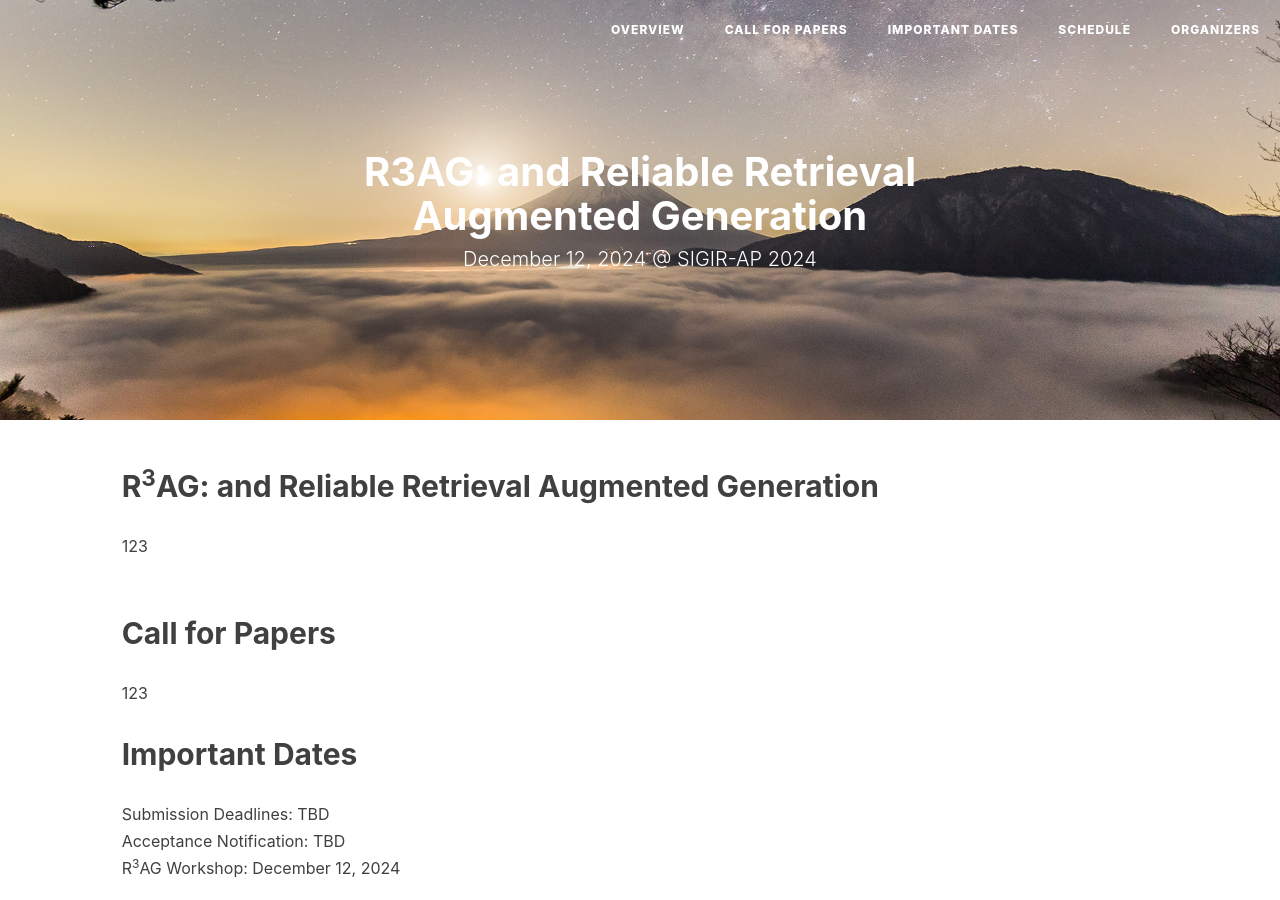
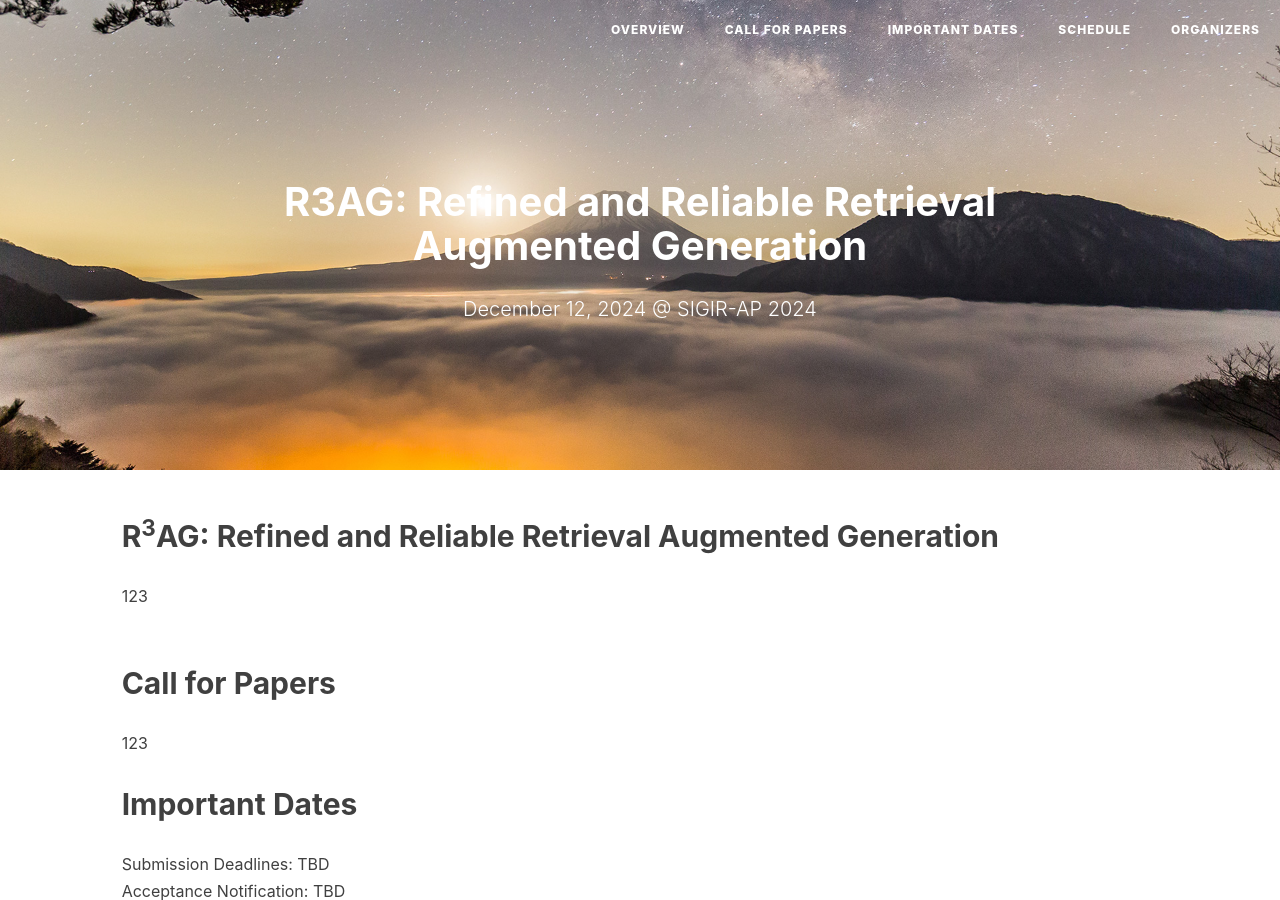
Before and after one commit to R3AG-SIGIR-AP/R3AG-SIGIR-AP.github.io, a Jekyll site: the page built from index.md, in a window 1280 px wide and 900 px high. Built offline with Jekyll 4.4.1, drawn with Linux system fonts in a browser that asks for light colours; nearby versions of some CDN libraries; our own code applies the rules of GitHub Pages for plain Markdown files.

Commit message:
basic clean up

```diff
--- a/_layouts/page.html
+++ b/_layouts/page.html
@@ -8,7 +8,7 @@ layout: default
         <div class="row">
             <div class="col-lg-8 col-lg-offset-2 col-md-10 col-md-offset-1 ">
                 <div class="site-heading">
-                    <h1 style="font-size: 4rem">{% if page.title %}{{ page.title }}{% else %}{{ site.title }}{% endif %}</h1>
+                    <h1 style="font-size: 4rem"><p>{% if page.title %}{{ page.title }}{% else %}{{ site.title }}{% endif %}</p></h1>
                     <!--<hr class="small">-->
                     <span class="subheading" style="font-size: 2rem"> December 12, 2024 @ SIGIR-AP 2024</span>
                 </div>
--- a/index.md
+++ b/index.md
@@ -3,7 +3,7 @@ layout: page
 description: ""
 ---
 
-## <a name='Overview' style="color: inherit; text-decoration: none; text-align: center;"> R<sup>3</sup>AG: and Reliable Retrieval Augmented Generation </a>
+## <a name='Overview' style="color: inherit; text-decoration: none; text-align: center;"> R<sup>3</sup>AG: Refined and Reliable Retrieval Augmented Generation </a>
 123
 <br/>
 <br/>
```
